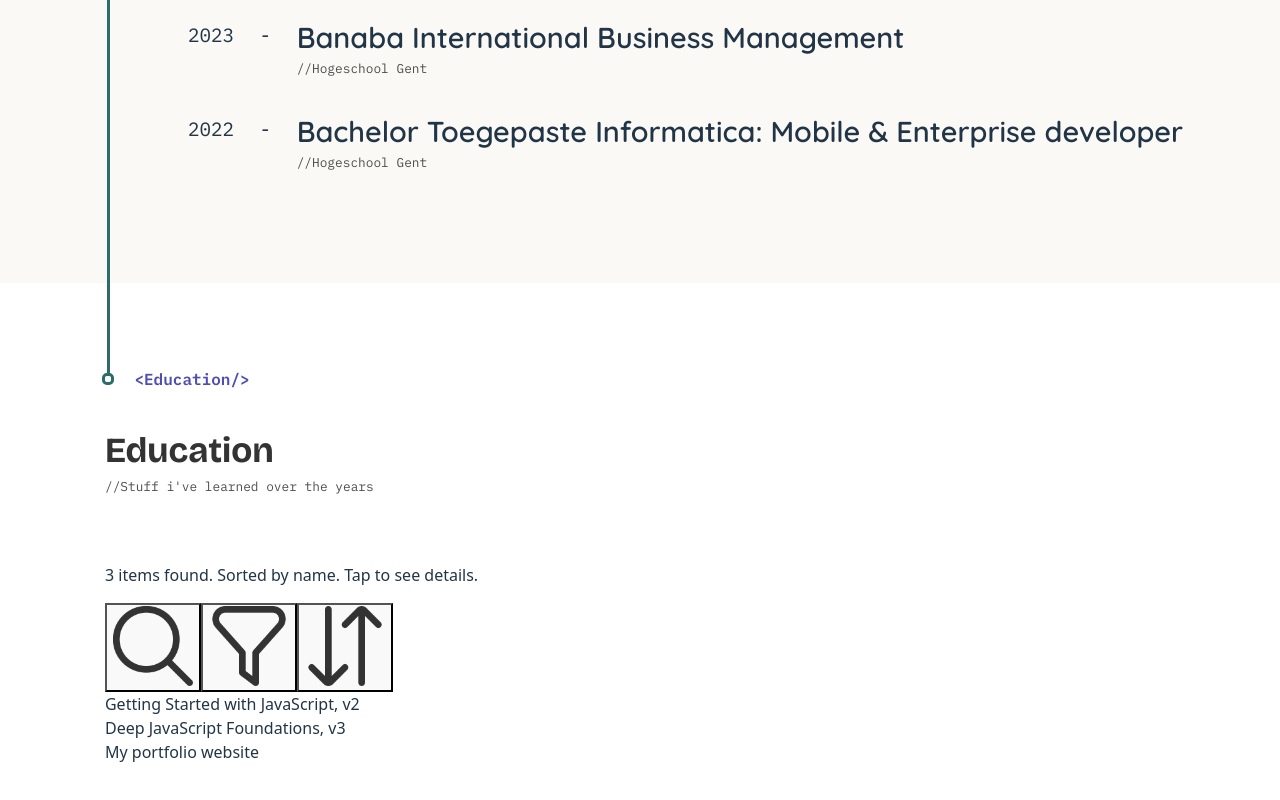
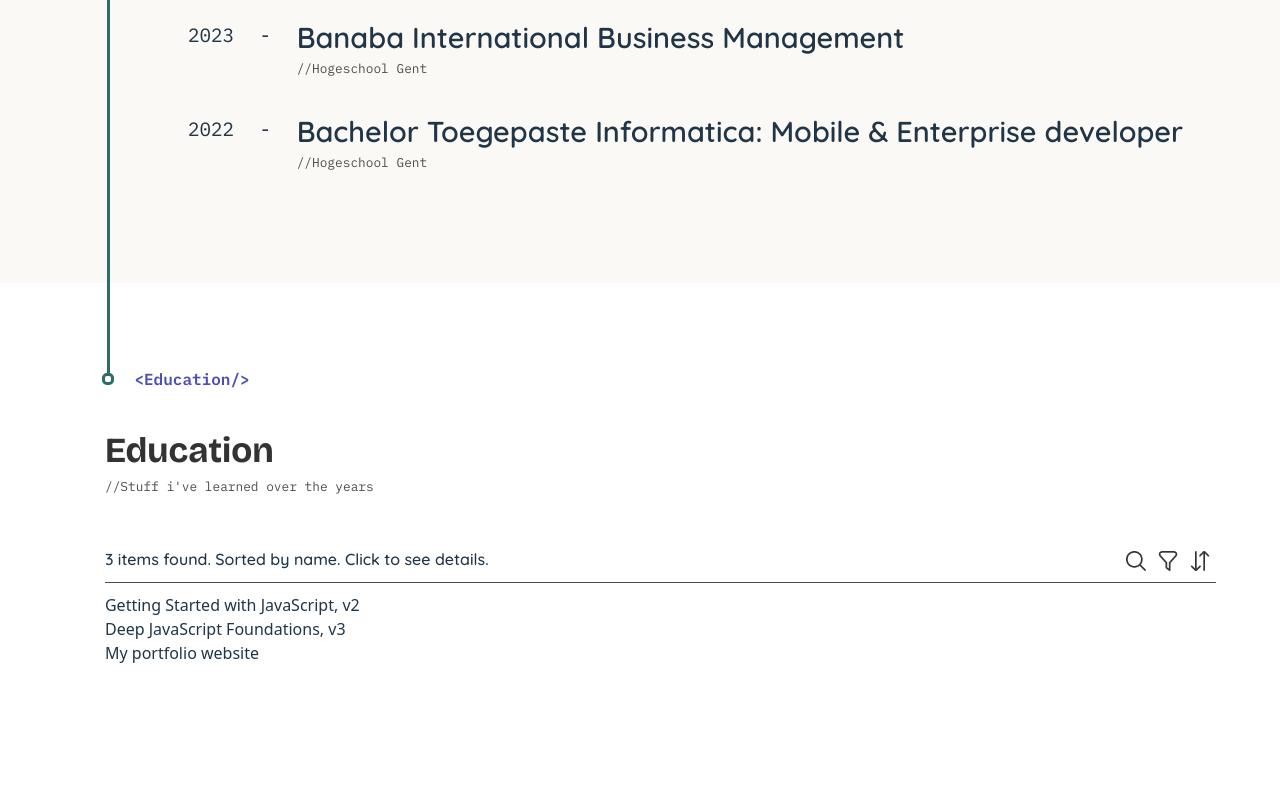
Before and after one commit to Stefdev13/stef-bekaert-portfolio, a React (Vite) app: page /about in a window 1280 px wide. Shown: the part 2525-3325 px from the top of the page. Built offline with nearby package versions, Linux system fonts and the light colour scheme.

Commit message:
ExperienceList topline
Fixed styling for top line: buttons and result line

```diff
--- a/src/components/about/experience-section/ExperienceList.jsx
+++ b/src/components/about/experience-section/ExperienceList.jsx
@@ -49,7 +49,7 @@ function ExperienceList(props) {
     setResultString(
       `${filteredAndSortedItems.length} item${
         filteredAndSortedItems ? `s` : ``
-      } found. Sorted by ${sortName}. Tap to see details.`
+      } found. Sorted by ${sortName}. Click to see details.`
     );
   }
 
@@ -78,7 +78,10 @@ function ExperienceList(props) {
       <div className={styles.topLine}>
         <p className={styles.itemCount}>{resultString}</p>
         <div className={styles.buttonRow}>
-          <button className={styles.searchBtn} onClick={handleOnSearchClick}>
+          <button
+            className={`${styles.button} ${styles.searchBtn}`}
+            onClick={handleOnSearchClick}
+          >
             <img
               src={
                 theme ? "/images/search-dark.png" : "/images/search-light.png"
@@ -86,7 +89,10 @@ function ExperienceList(props) {
               alt="Search"
             />
           </button>
-          <button className={styles.filterBtn} onClick={handleOnFiltersClick}>
+          <button
+            className={`${styles.button} ${styles.filterBtn}`}
+            onClick={handleOnFiltersClick}
+          >
             <img
               src={
                 theme ? "/images/filter-dark.png" : "/images/filter-light.png"
@@ -94,7 +100,10 @@ function ExperienceList(props) {
               alt="Filter"
             />
           </button>
-          <button className={styles.sortBtn} onClick={handleOnSortClick}>
+          <button
+            className={`${styles.button} ${styles.sortBtn}`}
+            onClick={handleOnSortClick}
+          >
             <img
               src={theme ? "/images/sort-dark.png" : "/images/sort-light.png"}
               alt="Sort"
--- a/src/components/about/experience-section/ExperienceList.module.css
+++ b/src/components/about/experience-section/ExperienceList.module.css
@@ -0,0 +1,70 @@
+.wrapper {
+
+}
+
+.topLine {
+    display: flex;
+    flex-direction: row;
+    justify-content: space-between;
+
+    border-bottom: 1px solid var(--var-colour-text-muted);
+
+    padding-bottom: 10px;
+    margin-bottom: 10px;
+}
+
+.itemCount {
+    margin: 0;
+    font-family: var(--font-text);
+    font-weight: 550;
+}
+
+.buttonRow {
+    display: flex;
+    flex-direction: row;
+}
+
+.button {
+    height: 25px;
+
+    background-color: transparent;
+    border: none;
+
+    display: flex;
+    flex-direction: row;
+    justify-content: center;
+    align-items: end;
+
+    img {
+        height: 20px;
+        width: auto;
+        transition: height 0.1s ease-in-out;
+    }
+
+
+}
+
+.button:hover {
+    cursor: pointer;
+
+    img {
+        height: 25px;
+        width: auto;
+    }
+}
+
+.searchBtn {
+
+}
+
+.filterBtn {
+
+}
+
+.sortBtn {
+
+}
+
+.itemList {
+
+}
```
